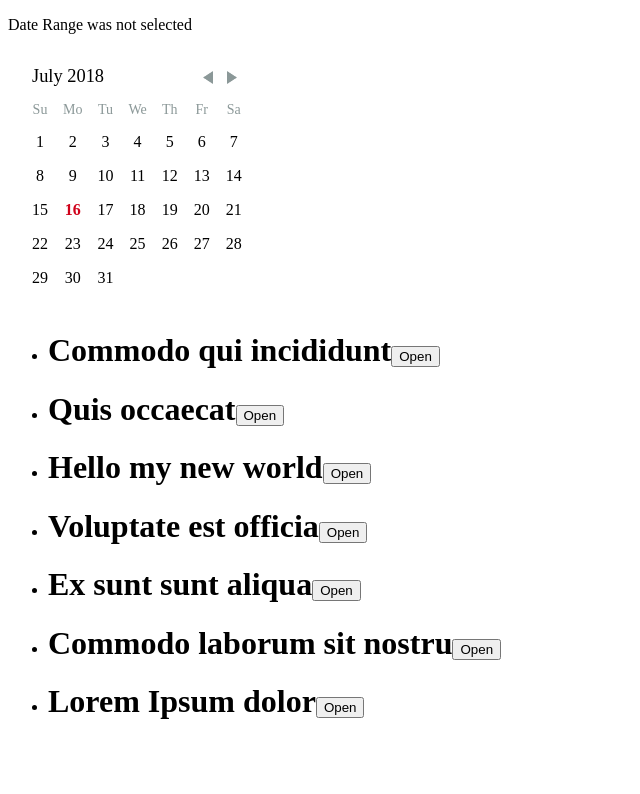
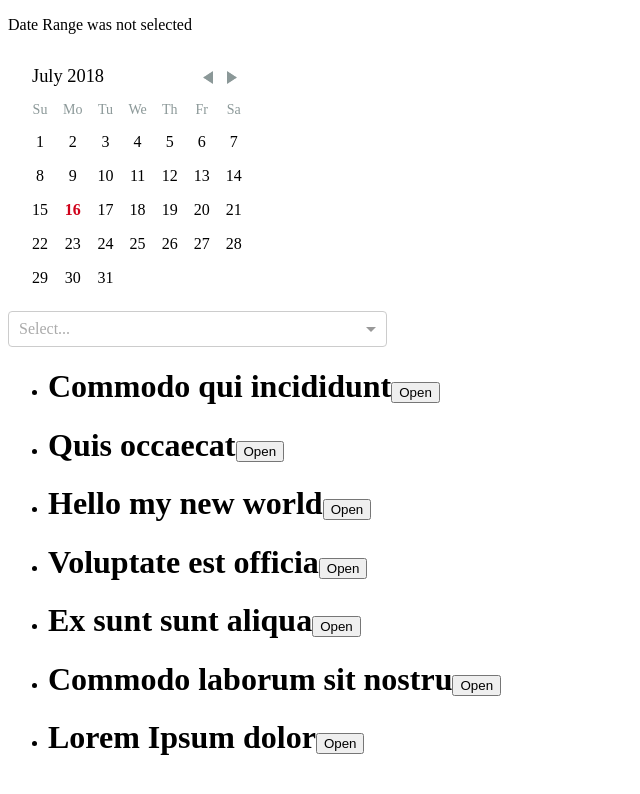
Before and after one commit to DzmitryU/WebNewspaper, a React app: page / in a window 1280 px wide. Shown: the top 794 px of the page, without its empty margins (0-640 px from the left). Built offline with nearby package versions, Linux system fonts and the light colour scheme.

Commit message:
Added Article Selector

```diff
--- a/package.json
+++ b/package.json
@@ -11,7 +11,8 @@
     "prop-types": "^15.6.1",
     "react": "^16.4.0",
     "react-day-picker": "^7.1.9",
-    "react-dom": "^16.4.0"
+    "react-dom": "^16.4.0",
+    "react-select": "^1.2.1"
   },
   "devDependencies": {
     "babel-core": "^6.13.2",
--- a/src/components/App.js
+++ b/src/components/App.js
@@ -1,7 +1,8 @@
 import React from 'react'
 import ArticleList from './ArticleList'
 import CommentService from '../services/CommentService'
-import DateRangePicker from './DateRangePicker'
+import DateRangePicker from './Filters/DateRangePicker'
+import ArticleSelect from './Filters/ArticleSelect'
 
 import { articles, comments } from '../data/mock'
 
@@ -10,6 +11,7 @@ function App() {
     return (
         <div>
             <DateRangePicker/>
+            <ArticleSelect articles={articles}/>
             <ArticleList
                 articles={commentedArticles}
             />
--- /dev/null
+++ b/src/components/Filters/ArticleSelect/index.js
@@ -0,0 +1,52 @@
+import React from 'react';
+import PropTypes from 'prop-types';
+import Select from 'react-select'
+
+import 'react-select/dist/react-select.css'
+import './style.css';
+
+class ArticleSelect extends React.Component {
+    constructor(props) {
+        super(props);
+        this.state = {
+            value: '',
+        };
+        this.handleChange = this.handleChange.bind(this);
+    };
+
+    handleChange = (value) => {
+        this.setState({value});
+    };
+
+    articlesToOptions = (articles) => {
+        return articles.map((article) => ({
+            value: article.id, label: article.title
+        }));
+    };
+
+
+    render() {
+
+        const {value} = this.state;
+
+        return (
+            <Select
+                value={value}
+                onChange={this.handleChange}
+                multi={true}
+                options={this.articlesToOptions(this.props.articles)}
+            />
+        );
+    }
+};
+
+ArticleSelect.propTypes = {
+    articles: PropTypes.arrayOf(
+        PropTypes.shape({
+            title: PropTypes.string.isRequired,
+            text: PropTypes.string.isRequired,
+        })
+    ).isRequired
+};
+
+export default ArticleSelect;
--- /dev/null
+++ b/src/components/Filters/DateRangePicker/style.css
@@ -0,0 +1,3 @@
+.Select {
+    width: 30%;
+}
```
Also changed, not shown: src/components/Filters/ArticleSelect/style.css (renamed from src/components/DateRangePicker/style.css), src/components/Filters/DateRangePicker/index.js (renamed from src/components/DateRangePicker/index.js).
